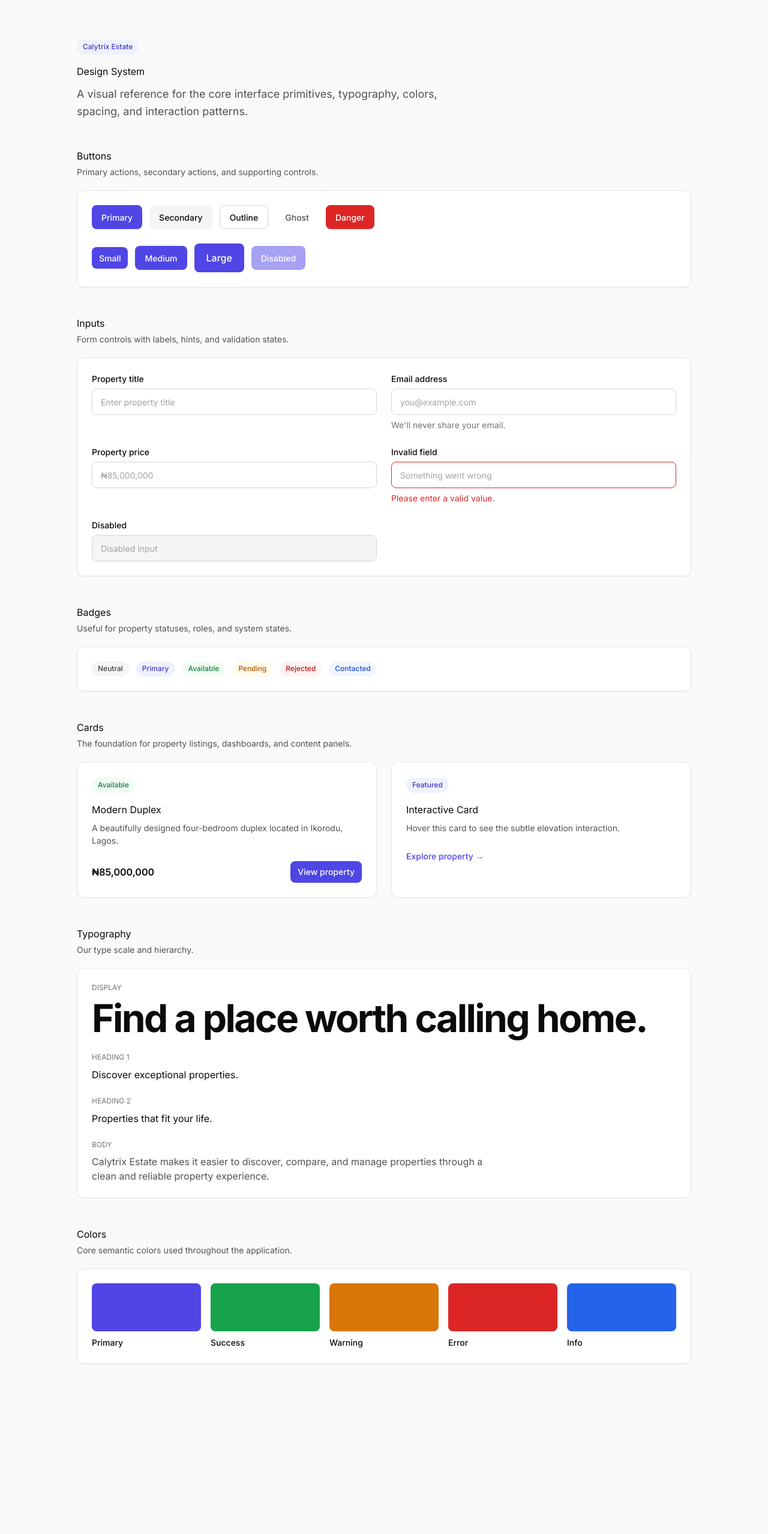
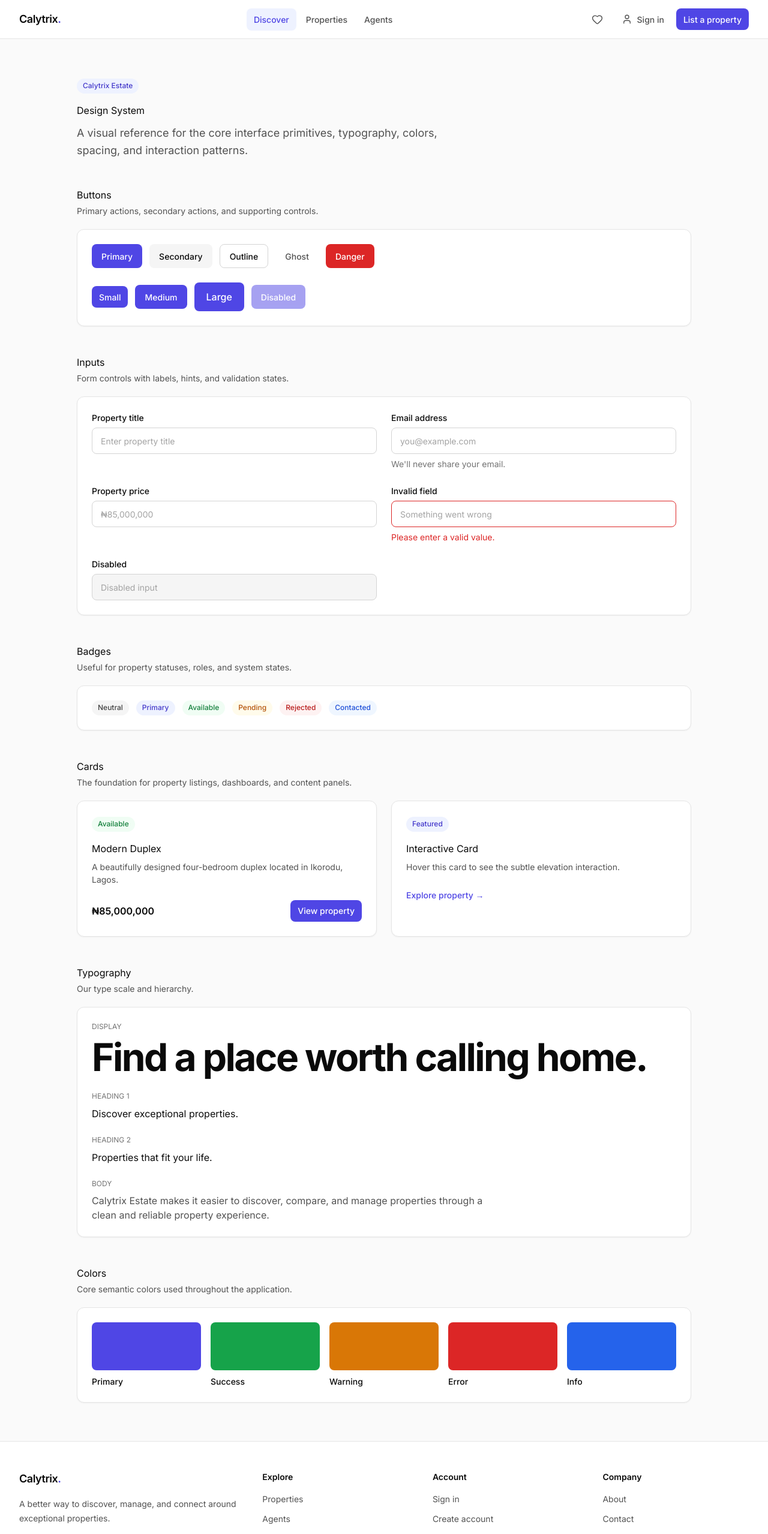
Before and after one commit to Remigit99/calytrix_estate_app, a React (Vite) app in the folder client/: page / in a window 1280 px wide. Shown: the top 2558 px of the page at 60% size. Before the commit the page ends 2338 px from the top, so only its background shows below. Built offline with nearby package versions, Linux system fonts and the light colour scheme.

Commit message:
feat: add Footer, Navbar, and PublicLayout components for improved site structure

```diff
--- /dev/null
+++ b/client/src/components/layout/Footer.tsx
@@ -0,0 +1,124 @@
+import { Link } from 'react-router';
+
+import { Container } from '../ui';
+
+const Footer = () => {
+  return (
+    <footer className="border-t border-(--color-border) bg-(--color-surface)">
+      <Container>
+        <div className="grid gap-10 py-12 md:grid-cols-[1.5fr_1fr_1fr_1fr]">
+          {/* Brand */}
+          <div>
+            <Link
+              to="/"
+              className="text-lg font-semibold tracking-tight text-(--color-text)"
+            >
+              Calytrix
+              <span className="text-(--color-primary)">.</span>
+            </Link>
+
+            <p className="mt-4 max-w-sm text-body-sm leading-6 text-(--color-text-secondary)">
+              A better way to discover, manage, and connect
+              around exceptional properties.
+            </p>
+          </div>
+
+          {/* Explore */}
+          <FooterColumn title="Explore">
+            <FooterLink to="/properties">
+              Properties
+            </FooterLink>
+
+            <FooterLink to="/agents">
+              Agents
+            </FooterLink>
+
+            <FooterLink to="/favorites">
+              Favorites
+            </FooterLink>
+          </FooterColumn>
+
+          {/* Account */}
+          <FooterColumn title="Account">
+            <FooterLink to="/login">
+              Sign in
+            </FooterLink>
+
+            <FooterLink to="/register">
+              Create account
+            </FooterLink>
+
+            <FooterLink to="/profile">
+              My profile
+            </FooterLink>
+          </FooterColumn>
+
+          {/* Company */}
+          <FooterColumn title="Company">
+            <FooterLink to="/about">
+              About
+            </FooterLink>
+
+            <FooterLink to="/contact">
+              Contact
+            </FooterLink>
+          </FooterColumn>
+        </div>
+
+        <div className="flex flex-col gap-2 border-t border-(--color-border) py-6 text-caption text-(--color-text-muted) sm:flex-row sm:items-center sm:justify-between">
+          <p>
+            © {new Date().getFullYear()} Calytrix Estate.
+            All rights reserved.
+          </p>
+
+          <p>
+            Built for better property experiences.
+          </p>
+        </div>
+      </Container>
+    </footer>
+  );
+};
+
+type FooterColumnProps = {
+  title: string;
+  children: React.ReactNode;
+};
+
+const FooterColumn = ({
+  title,
+  children,
+}: FooterColumnProps) => {
+  return (
+    <div>
+      <h3 className="text-body-sm font-semibold text-(--color-text)">
+        {title}
+      </h3>
+
+      <div className="mt-4 flex flex-col items-start gap-3">
+        {children}
+      </div>
+    </div>
+  );
+};
+
+type FooterLinkProps = {
+  to: string;
+  children: React.ReactNode;
+};
+
+const FooterLink = ({
+  to,
+  children,
+}: FooterLinkProps) => {
+  return (
+    <Link
+      to={to}
+      className="text-body-sm text-(--color-text-secondary) transition-colors hover:text-(--color-primary)"
+    >
+      {children}
+    </Link>
+  );
+};
+
+export default Footer;
--- /dev/null
+++ b/client/src/components/layout/Navbar.tsx
@@ -0,0 +1,98 @@
+import { Heart, Menu, User } from 'lucide-react';
+import { Link, NavLink } from 'react-router';
+
+import { Button } from '../ui';
+
+const Navbar = () => {
+  return (
+    <header className="sticky top-0 z-50 border-b border-(--color-border) bg-(--color-surface)/95 backdrop-blur">
+      <div className="container-page">
+        <div className="flex h-16 items-center justify-between">
+          {/* Brand */}
+          <Link
+            to="/"
+            className="shrink-0 text-lg font-semibold tracking-tight text-(--color-text)"
+          >
+            Calytrix
+            <span className="text-(--color-primary)">.</span>
+          </Link>
+
+          {/* Desktop navigation */}
+          <nav className="hidden items-center gap-1 md:flex">
+            <NavItem to="/">
+              Discover
+            </NavItem>
+
+            <NavItem to="/properties">
+              Properties
+            </NavItem>
+
+            <NavItem to="/agents">
+              Agents
+            </NavItem>
+          </nav>
+
+          {/* Desktop actions */}
+          <div className="hidden items-center gap-2 md:flex">
+            <Link
+              to="/favorites"
+              aria-label="Favorites"
+              className="inline-flex size-10 items-center justify-center rounded-(--radius-control) text-(--color-text-secondary) transition-colors hover:bg-(--color-surface-muted) hover:text-(--color-text)"
+            >
+              <Heart size={19} strokeWidth={1.8} />
+            </Link>
+
+            <Link
+              to="/login"
+              className="inline-flex h-10 items-center gap-2 rounded-(--radius-control) px-3 text-body-sm font-medium text-(--color-text-secondary) transition-colors hover:bg-(--color-surface-muted) hover:text-(--color-text)"
+            >
+              <User size={18} strokeWidth={1.8} />
+              Sign in
+            </Link>
+
+            <Button size="sm">
+              List a property
+            </Button>
+          </div>
+
+          {/* Mobile menu */}
+          <button
+            type="button"
+            aria-label="Open navigation menu"
+            className="inline-flex size-10 items-center justify-center rounded-(--radius-control) text-(--color-text-secondary) transition-colors hover:bg-(--color-surface-muted) hover:text-(--color-text) md:hidden"
+          >
+            <Menu size={22} strokeWidth={1.8} />
+          </button>
+        </div>
+      </div>
+    </header>
+  );
+};
+
+type NavItemProps = {
+  to: string;
+  children: React.ReactNode;
+};
+
+const NavItem = ({ to, children }: NavItemProps) => {
+  return (
+    <NavLink
+      to={to}
+      end={to === '/'}
+      className={({ isActive }) =>
+        [
+          'rounded-(--radius-control) px-3 py-2',
+          'text-body-sm font-medium',
+          'transition-colors duration-200',
+          isActive
+            ? 'bg-(--color-primary-soft) text-(--color-primary)'
+            : 'text-(--color-text-secondary) hover:bg-(--color-surface-muted) hover:text-(--color-text)',
+        ].join(' ')
+      }
+    >
+      {children}
+    </NavLink>
+  );
+};
+
+export default Navbar;
--- /dev/null
+++ b/client/src/components/layout/PublicLayout.tsx
@@ -0,0 +1,20 @@
+import { Outlet } from 'react-router';
+
+import Navbar from './Navbar';
+import Footer from './Footer';
+
+const PublicLayout = () => {
+  return (
+    <div className="flex min-h-screen flex-col bg-(--color-background)">
+      <Navbar />
+
+      <main className="flex-1">
+        <Outlet />
+      </main>
+
+      <Footer />
+    </div>
+  );
+};
+
+export default PublicLayout;
--- /dev/null
+++ b/client/src/components/layout/index.ts
@@ -0,0 +1,3 @@
+export { default as Footer } from './Footer';
+export { default as Navbar } from './Navbar';
+export { default as PublicLayout } from './PublicLayout';
```
Also changed, not shown: client/src/app/router.tsx (+9 -3 lines).
